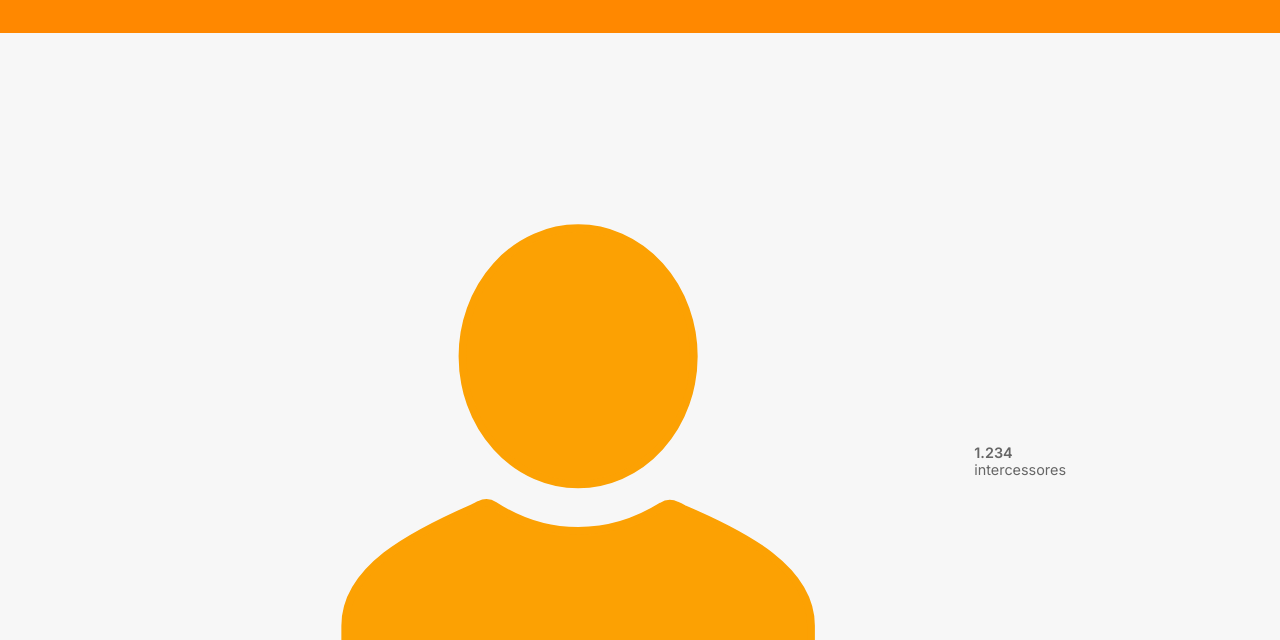
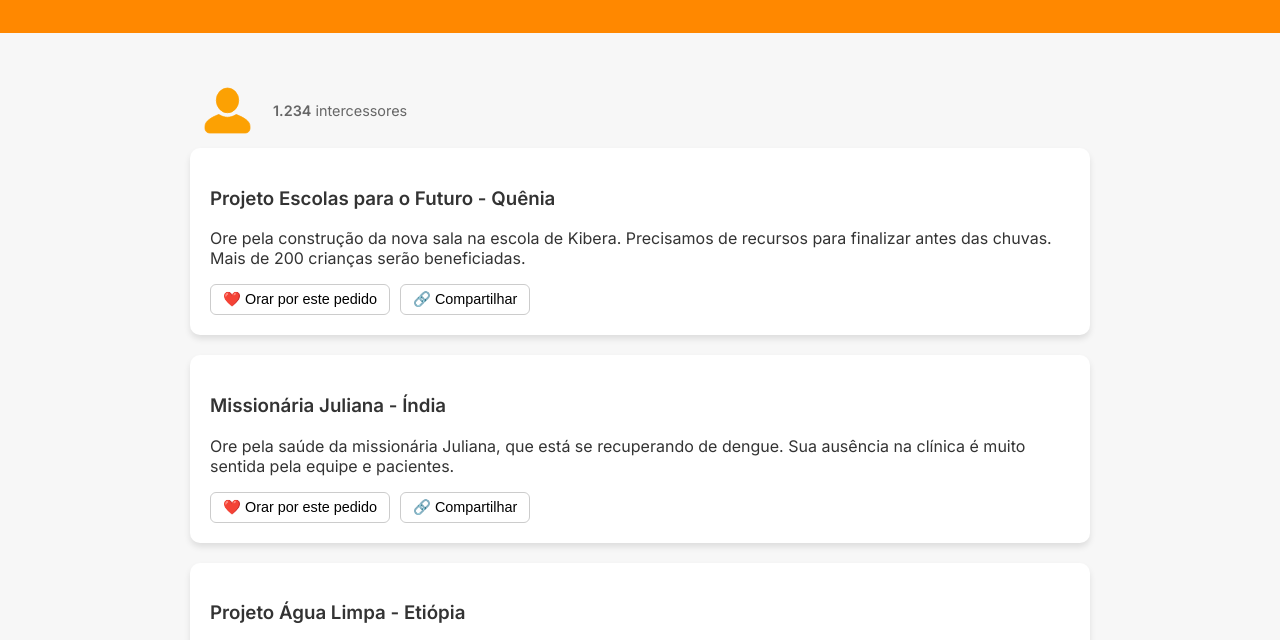
Before and after one commit to namissao/pagina-oracao, a plain HTML site: page index.html in a window 1280 px wide. Shown: the part 125-765 px from the top of the page. Drawn offline with Linux system fonts and the light colour scheme.

Commit message:
Update index.html

```diff
--- a/index.html
+++ b/index.html
@@ -92,7 +92,7 @@
   <div class="container">
 
     <div class="icones">
-      <svg fill="#fca103" xmlns="http://www.w3.org/2000/svg" viewBox="0 0 100 100" xml:space="preserve" stroke="#fca103"><g id="SVGRepo_bgCarrier" stroke-width="0"></g><g id="SVGRepo_tracerCarrier" stroke-linecap="round" stroke-linejoin="round"></g><g id="SVGRepo_iconCarrier"> <g> <g> <path d="M80,71.2V74c0,3.3-2.7,6-6,6H26c-3.3,0-6-2.7-6-6v-2.8c0-7.3,8.5-11.7,16.5-15.2c0.3-0.1,0.5-0.2,0.8-0.4 c0.6-0.3,1.3-0.3,1.9,0.1C42.4,57.8,46.1,59,50,59c3.9,0,7.6-1.2,10.8-3.2c0.6-0.4,1.3-0.4,1.9-0.1c0.3,0.1,0.5,0.2,0.8,0.4 C71.5,59.5,80,63.9,80,71.2z"></path> </g> <g> <ellipse cx="50" cy="36.5" rx="14.9" ry="16.5"></ellipse> </g> </g> </g></svg>
+      <svg fill="#fca103" xmlns="http://www.w3.org/2000/svg" width="75px" height="75px" viewBox="0 0 100 100" xml:space="preserve" stroke="#fca103"><g id="SVGRepo_bgCarrier" stroke-width="0"></g><g id="SVGRepo_tracerCarrier" stroke-linecap="round" stroke-linejoin="round"></g><g id="SVGRepo_iconCarrier"> <g> <g> <path d="M80,71.2V74c0,3.3-2.7,6-6,6H26c-3.3,0-6-2.7-6-6v-2.8c0-7.3,8.5-11.7,16.5-15.2c0.3-0.1,0.5-0.2,0.8-0.4 c0.6-0.3,1.3-0.3,1.9,0.1C42.4,57.8,46.1,59,50,59c3.9,0,7.6-1.2,10.8-3.2c0.6-0.4,1.3-0.4,1.9-0.1c0.3,0.1,0.5,0.2,0.8,0.4 C71.5,59.5,80,63.9,80,71.2z"></path> </g> <g> <ellipse cx="50" cy="36.5" rx="14.9" ry="16.5"></ellipse> </g> </g> </g></svg>
       <span><strong id="total-orando">1.234</strong> intercessores</span>
     </div>
 
```
